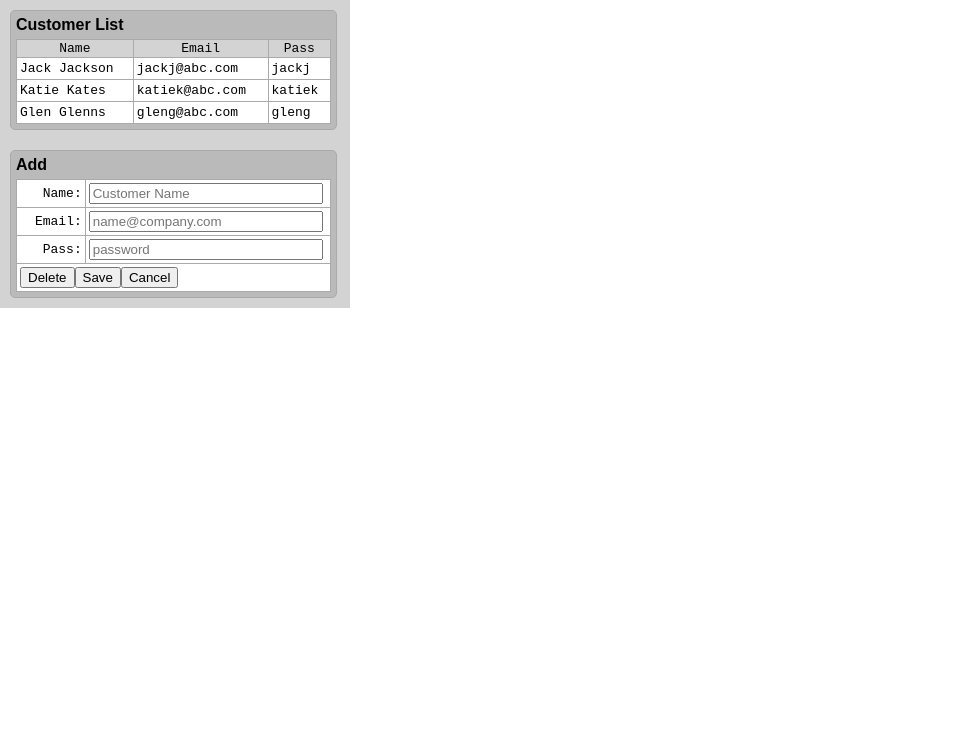
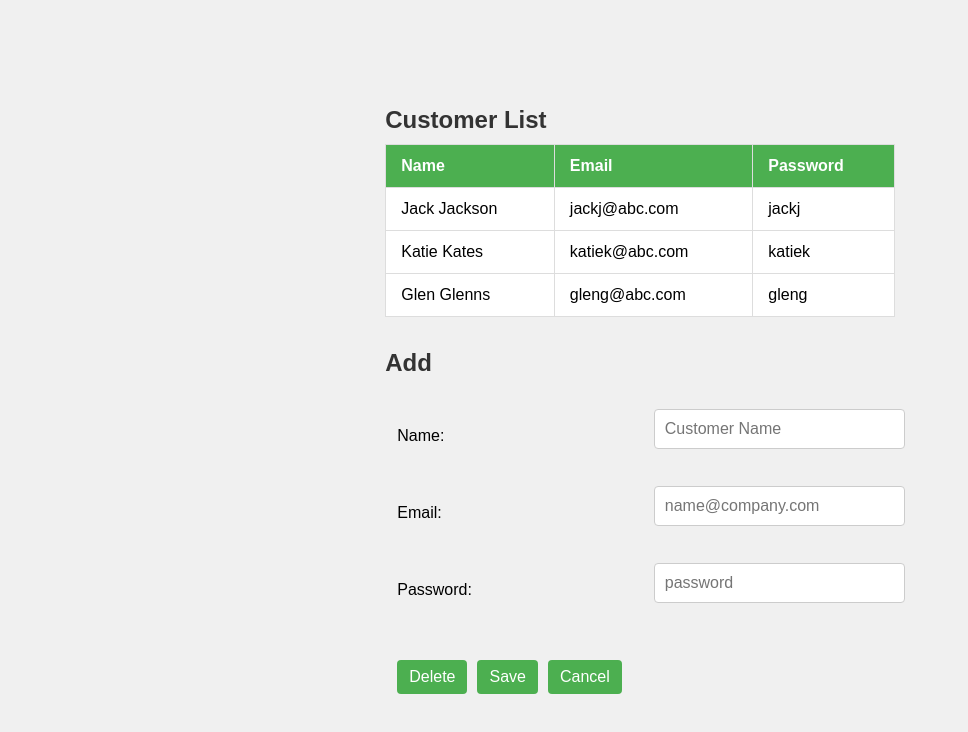
Before and after one commit to ElbieLi/ReactProject, a React (Create React App) app: page / in a window 1280 px wide. Shown: the top 732 px of the page, without its empty margins (0-968 px from the left). Built offline with nearby package versions, Linux system fonts and the light colour scheme.

Commit message:
Changed styling

```diff
--- a/src/App.css
+++ b/src/App.css
@@ -1,82 +1,141 @@
-h4 {
-  margin: 0px;
-  padding: 5px;
-  padding-left: 0px;
-  font-family: sans-serif;
+body{
+  font-family: 'Arial', sans-serif;
+  background-color: #f0f0f0;
+  margin: 0;
+  padding: 0;
+  display: flex;
+  justify-content: center;
+  align-items: center;
+  height: 100vh;
 }
 
-h5 {
-  margin: 0px;
-  padding: 5px;
-  font-family: sans-serif;
-  font-weight: normal;
-  padding-bottom:0px;
-}
-table {
-  margin: 5px;
-  background-color: white;
-  font-family: monospace;
+.app {
+  background-color: #ffffff;
+  border-radius: 8px;
+  box-shadow: 0 4px 8px rgba(0, 0, 0, 0.1);
+  width: 800px;
+  padding: 20px;
+  margin: 20px;
 }
 
-input[type='text'], input[type='email']{
-  width: 95%;
+/* Customer List Table Styling */
+.boxed{
+  margin-bottom: 20px;
 }
 
-table,
-td,
-tr {
-  border: 1.3px solid #aaa;
-  border-collapse: collapse;
-  padding: 3px;
+h4{
+  font-size: 1.5rem;
+  color: #333;
+  margin-bottom: 10px;
 }
 
-th {
-  background-color: lightgrey;
-  font-weight: normal;
-  border: 1px #aaa solid;
+#customer-list {
+  width: 100%;
+  border-collapse:  collapse;
+  margin-top: 10px;
 }
 
-form{
-  width: inherit;
+#customer-list th,
+#customer-list td{
+  padding: 12px 15px;
+  border: 1px solid #ddd;
+  text-align: left;
 }
 
-div#root {
-  background-color: lightgrey;
-  width: 350px;
+#customer-list th {
+  background-color: #4CAF50;
+  color: white;
+  font-size: 1rem;
 }
 
-.boxed {
-  border: 1.5px solid #aaa;
-  width: 315px;
-  margin: 10px;
-  background-color: #bababa;
-  display: inline-block;
-  border-radius: 5px;
-  padding-left: 5px;;
-  padding-right: 5px;
-  padding-top:0px;
-  padding-bottom: 5px;
+#customer-list tr {
+  background-color: #fff;
+  transition: background-color 0.2s ease-in-out;
 }
 
-.scroll{
-  height: 200px;
-  overflow: auto;
+#customer-list tr:hover {
+  background-color: #f1f1f1;
 }
 
-.small{
-  font-size:.7em;
-}
-
-.selected {
+#customer-list tr.selected {
+  background-color: #e0f7fa;
   font-weight: bold;
 }
 
-table#customer-add-update tbody tr td.label{
-  text-align: right;
+/* Form Styles */
+form {
+  display: flex;
+  flex-direction: column;
+  margin-top: 20px;
 }
 
-#customer-list, table#customer-add-update {
-  width: inherit;
-  margin:0px;
-  border: 0px;
+label {
+  margin: 10px 0 5px;
+  font-size: 1rem;
+  color:#333
 }
+
+input[type="text"],
+input[type="email"],
+input[type="password"] {
+  padding: 10px;
+  font-size: 1rem;
+  border: 1px solid #ccc;
+  border-radius: 4px;
+  width: 100%;
+  margin-bottom: 15px;
+}
+
+input[type="text"]:focus,
+input[type="email"]:focus,
+input[type="password"]:focus {
+  border-color: #4CAF50;
+  outline: none;
+  box-shadow: 0 0 5px rgba(76, 175, 80, 0.5);
+}
+
+input[type="button"] {
+  background-color: #4CAF50;
+  color: white;
+  border: none;
+  padding: 8px 12px;
+  border-radius: 4px;
+  font-size: 1rem;
+  cursor: pointer;
+  margin-right: 10px;
+  transition: background-color 0.2s ease-in-out;
+}
+
+input[type="button"]:hover {
+  background-color: #45a049;
+}
+
+input[type="button"]:disabled {
+  background-color: #ccc;
+  cursor: not-allowed;
+}
+
+.button-bar {
+  display: flex;
+  justify-content: flex-start;
+  margin-top: 20px;
+}
+
+/* Table form alignment */
+#customer-add-update table{
+  width: 100%;
+}
+
+#customer-add-update td {
+  padding: 10px;
+}
+
+#customer-add-update .label {
+  text-align: left;
+  padding-right: 15px;
+}
+
+/* Misc */
+.placeholder {
+  color: #aaa;
+}
--- a/src/App.js
+++ b/src/App.js
@@ -74,7 +74,7 @@ export default function App() {
             <tr>
               <th>Name</th>
               <th>Email</th>
-              <th>Pass</th>
+              <th>Password</th>
             </tr>
           </thead>
           <tbody>
@@ -125,7 +125,7 @@ export default function App() {
                 </td>
             </tr>
             <tr>
-              <td className={'label'} >Pass:</td>
+              <td className={'label'} >Password:</td>
               <td>
                 <input
                 type="text"
```
